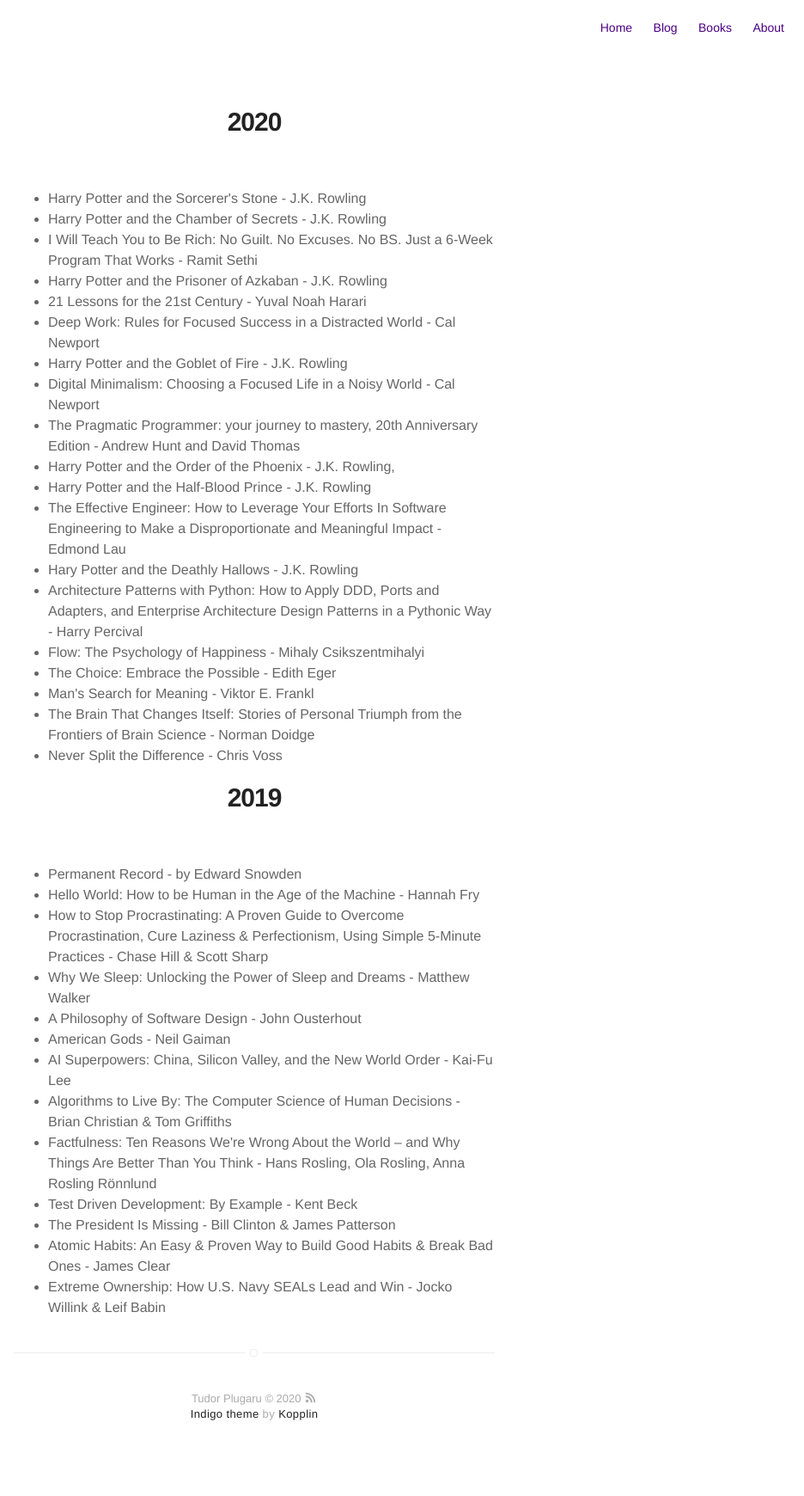
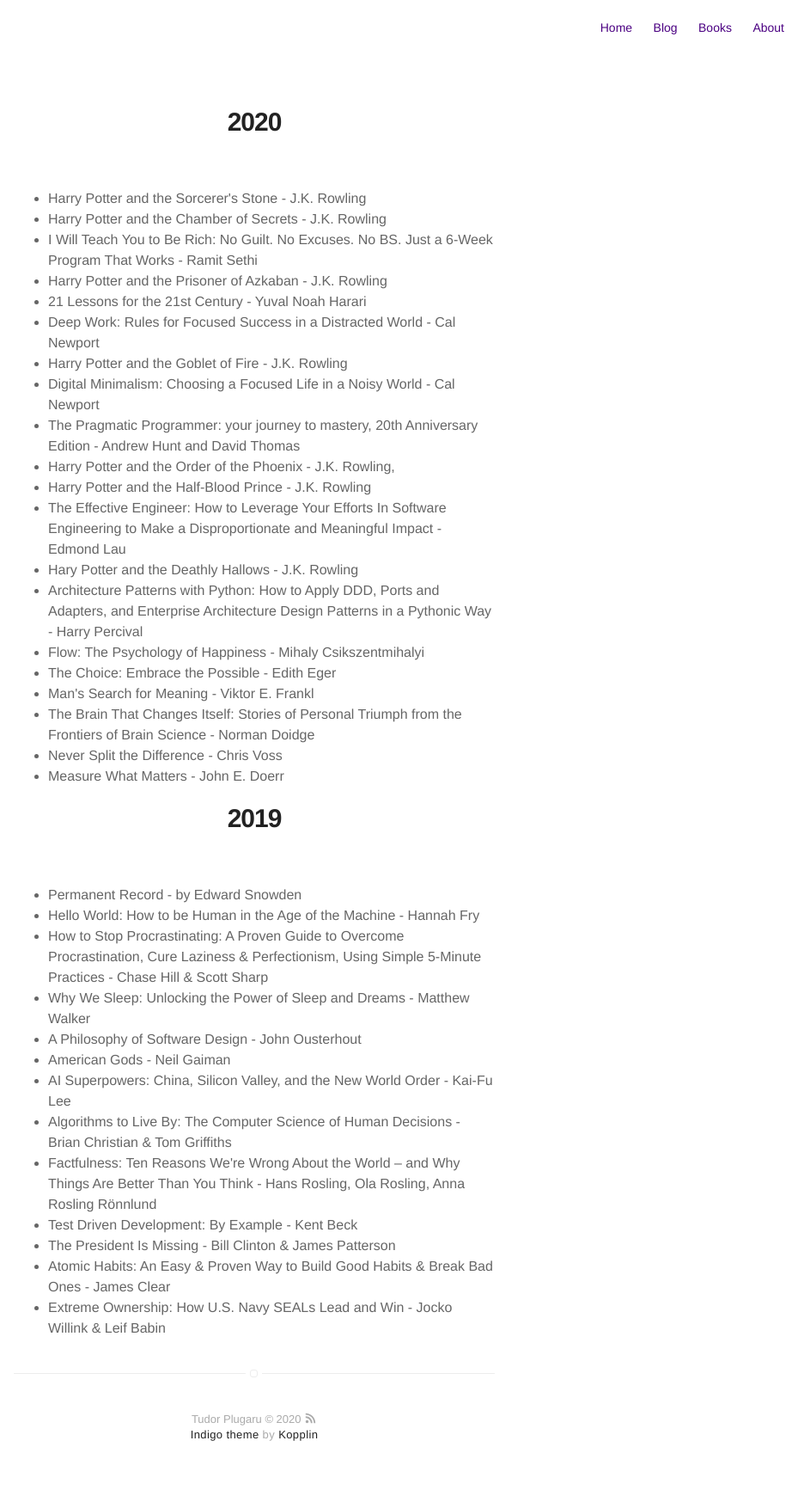
Before and after one commit to PlugaruT/PlugaruT.github.io, a Jekyll site: the page built from books.html, in a window 1280 px wide. Shown: the whole page at 86% size, without its empty margins (344-1280 px from the left). Built offline with Jekyll 4.4.1, drawn with Linux system fonts in a browser that asks for light colours; before the commit the page ends 1716 px from its top, so only the background shows below that.

Commit message:
Update latest books

```diff
--- a/books.html
+++ b/books.html
@@ -25,6 +25,7 @@ layout: page
     <li>Man's Search for Meaning - Viktor E. Frankl</li>
     <li>The Brain That Changes Itself: Stories of Personal Triumph from the Frontiers of Brain Science - Norman Doidge</li>
     <li>Never Split the Difference - Chris Voss</li>
+    <li>Measure What Matters - John E. Doerr</li>
 </ul>
 
 
```
